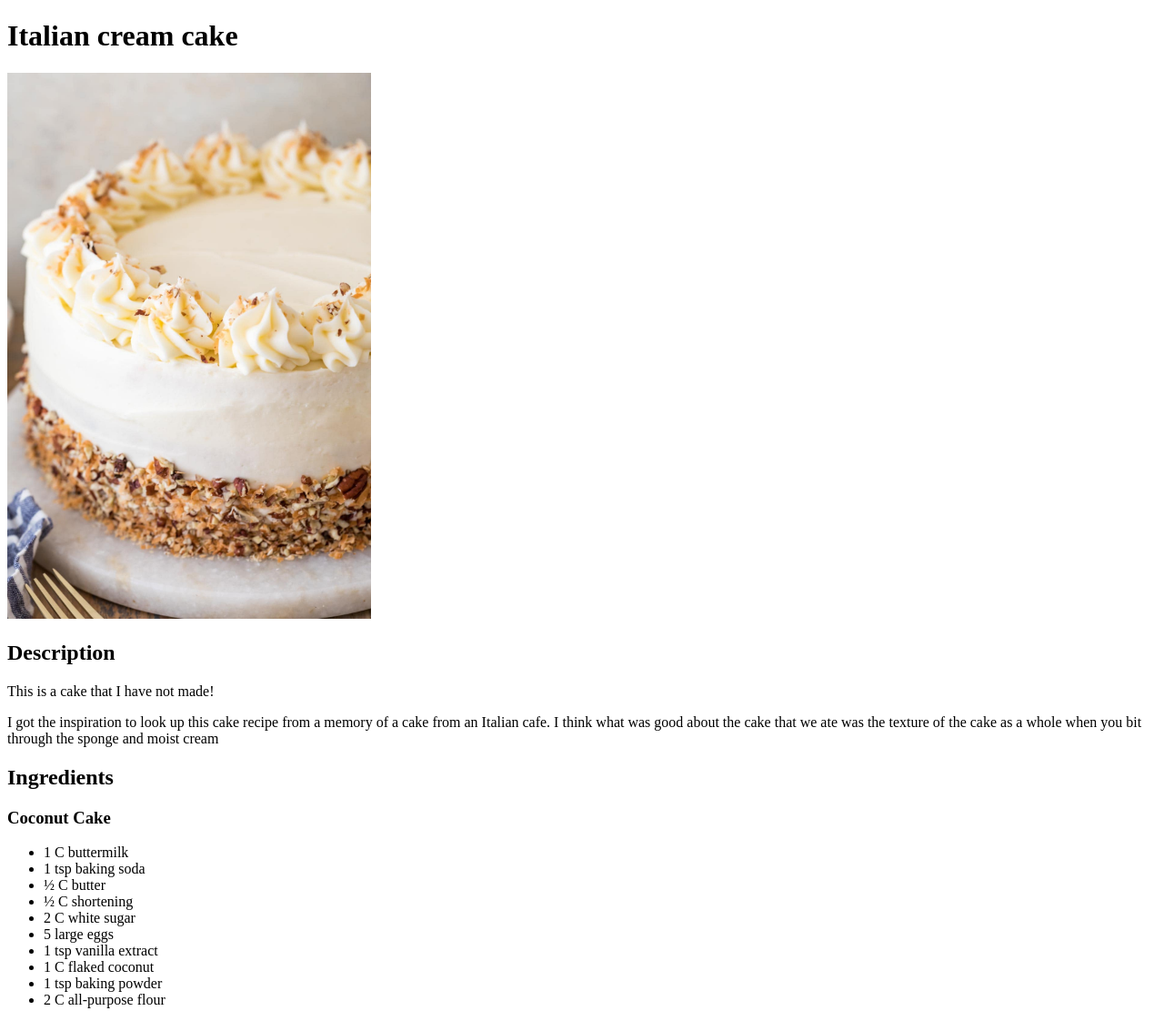
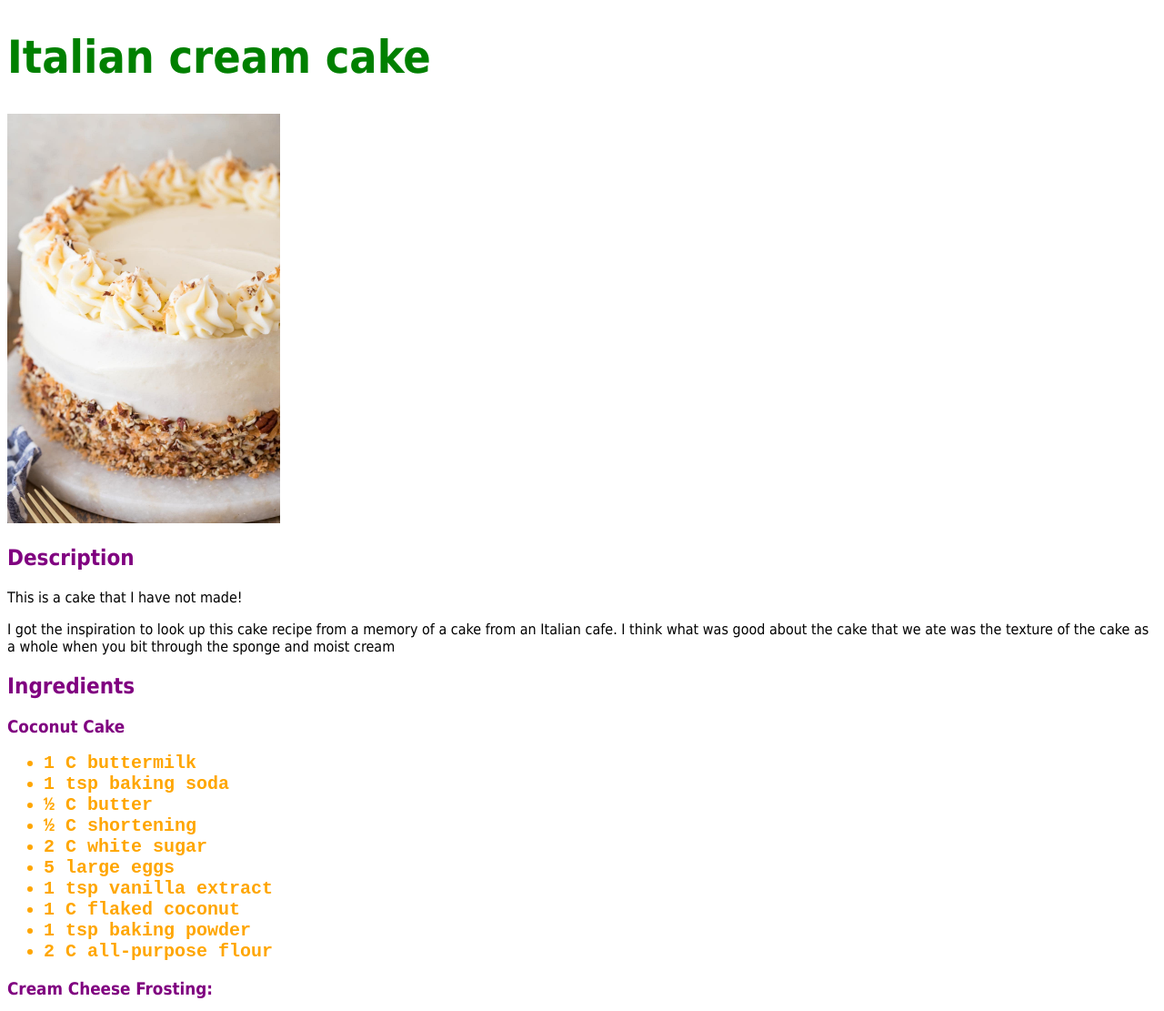
Before and after one commit to Goal-max/odin-recipes, a plain HTML site: page recipes/italian-cream-cake.html in a window 1280 px wide. Shown: the top 1111 px of the page at 91% size. Drawn offline with Linux system fonts and the light colour scheme.

Commit message:
Add css
Apply lessons learnt from "Intro to CSS"

```diff
--- a/recipes/italian-cream-cake.html
+++ b/recipes/italian-cream-cake.html
@@ -3,10 +3,11 @@
 <head>
   <title>Italian cream cake</title>
   <meta charset="utf-8">
+  <link rel="stylesheet" href="../styles.css">
 </head>
 <body>
   <h1>Italian cream cake</h1>
-  <img src="../img/italian-cream-cake.jpg" alt="italian cream cake" width="400">
+  <img class="imgwidth" src="../img/italian-cream-cake.jpg" alt="italian cream cake">
   <h2>Description</h2>
   <p>This is a cake that I have not made!</p>
   <p>I got the inspiration to look up this cake recipe from a memory of a cake from an Italian cafe. I think what was good about the cake that we ate was the texture of the cake as a whole when you bit through the sponge and moist cream</p>
--- /dev/null
+++ b/styles.css
@@ -0,0 +1,30 @@
+
+
+* {
+  font-family: Tahoma, Arial, sans-serif;
+}
+
+h1 {
+  font-size: 50px;
+  color: green;
+}
+
+h2, h3 {
+  color: #800080;
+}
+
+.imgwidth {
+  height: auto;
+  width: 300px;
+}
+
+li {
+  font-family: Monospace, Arial, Sans-serif;
+  color: hsl(39, 100%, 50%);
+  font-size: 20px;
+  font-weight: 700;
+}
+
+.grey {
+  color:grey;
+}
```
Also changed, not shown: index.html (+3 -2 lines), recipes/caramel-slice.html (+2 -1 lines), recipes/tiramisu.html (+1 -0 lines).
